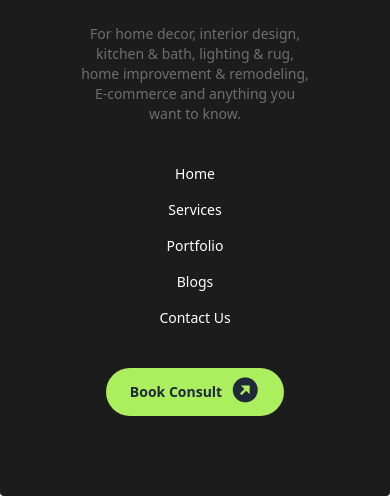
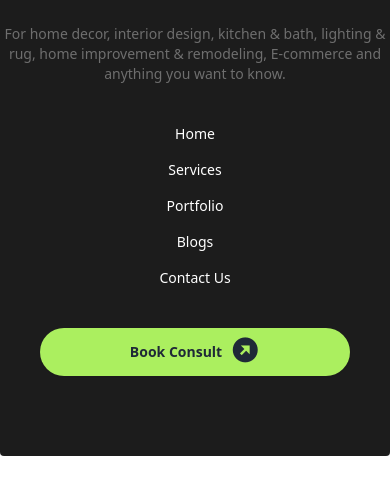
Before and after one commit to nowrinesha/pjm-mi3-m16-b10-a3-rentHome, a website: page index.html in a window 390 px wide. Shown: the part 7386-7882 px from the top of the page. After the commit the page ends 7842 px from the top, so only its background shows below. Drawn offline with nearby package versions, Linux system fonts and the light colour scheme; files that its build step writes are made by us from their sources.

Commit message:
updated footer button

```diff
--- a/index.html
+++ b/index.html
@@ -355,7 +355,7 @@
     </main>
     <!-- main ends -->
     <!-- footer starts -->
-      <footer class="footer footer-center bg-[#1C1C1C] text-base-content rounded p-20">
+      <footer class="footer footer-center bg-[#1C1C1C] text-base-content rounded py-20 md:p-20 w-full">
         <p>
           <a class="btn btn-ghost text-xl text-white">
             <span class="text-3xl text-[#ABEF5F]"><i class='bx bxs-right-top-arrow-circle'></i></span>
@@ -371,10 +371,13 @@
           <a class="link link-hover">Blogs</a>
           <a class="link link-hover">Contact Us</a>
         </nav>
-        <p>
-          <a class="btn bg-[#ABEF5F] rounded-3xl md:text-xl font-bold px-6 border-none">Book Consult <span class="text-3xl"><i class='bx bxs-right-top-arrow-circle'></i></span></a>
-        </p>
+        <div class="w-full md:w-[300px] px-10">
+          <button type="submit" class="btn bg-[#ABEF5F] rounded-3xl md:text-xl font-bold px-6 w-full border-none" placeholder="Send Mail">
+            Book Consult <span class="text-3xl"><i class='bx bxs-right-top-arrow-circle'></i></span>
+          </button>
+        </div>
       </footer>
+
     <!-- footer ends -->
 
 
```
